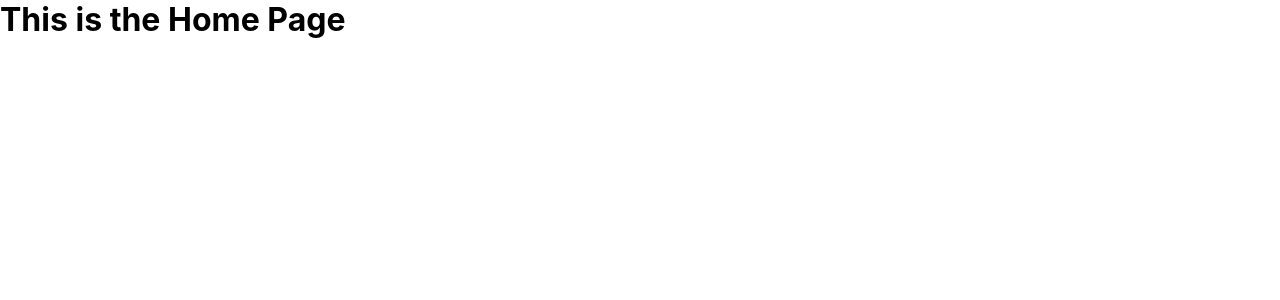
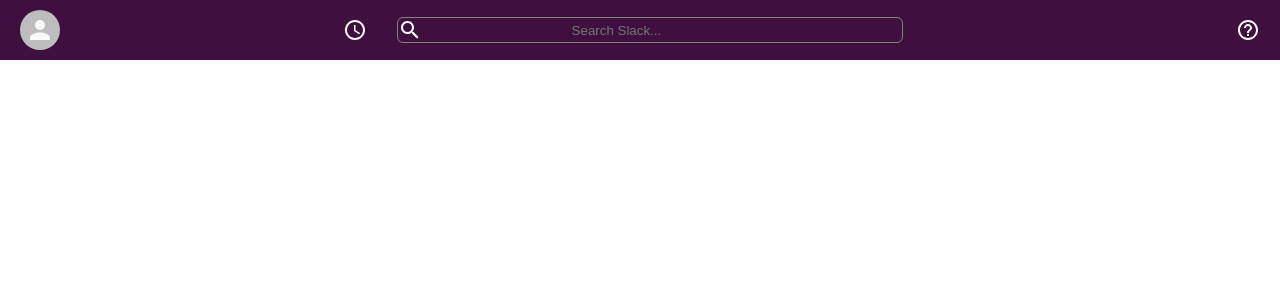
Before and after one commit to over40dev/Portfolio-React-Clone-Slack, a React (Create React App) app: page / in a window 1280 px wide. Shown: the top 300 px of the page. Built offline with nearby package versions, Linux system fonts and the light colour scheme.

Commit message:
Header Component

```diff
--- a/package.json
+++ b/package.json
@@ -13,7 +13,8 @@
     "react-dom": "^17.0.2",
     "react-redux": "^7.2.4",
     "react-router-dom": "^5.2.0",
-    "react-scripts": "4.0.3"
+    "react-scripts": "4.0.3",
+    "styled-components": "^5.3.0"
   },
   "scripts": {
     "start": "react-scripts start",
--- a/src/App.js
+++ b/src/App.js
@@ -6,6 +6,7 @@ import {
   Link
 } from "react-router-dom";
 import './App.css';
+import Header from './app/components/Header';
 
 function App() {
   return (
@@ -14,7 +15,7 @@ function App() {
       <>
         <Switch>
           <Route path="/" exact>
-           <h1>This is the Home Page</h1>
+           <Header/>
           </Route>
         </Switch>
       </>
--- /dev/null
+++ b/src/app/components/Header.js
@@ -0,0 +1,91 @@
+import React from 'react';
+import styled from 'styled-components';
+import {Avatar} from '@material-ui/core';
+import AccessTimeIcon from '@material-ui/icons/AccessTime';
+import SearchIcon from '@material-ui/icons/Search';
+import HelpOutlineIcon from '@material-ui/icons/HelpOutline';
+
+function Header() {
+  return (
+    <HeaderContainer>
+      {/* Header Left */}
+      <HeaderLeft>
+        <HeaderAvatar
+        // TODO: Add onclick
+        />
+        <AccessTimeIcon />
+      </HeaderLeft>
+      {/* Header Search */}
+      <HeaderSearch>
+        <SearchIcon />
+        <input placeholder="Search Slack..." />
+      </HeaderSearch>
+      {/* Header Right */}
+      <HeaderRight>
+        <HelpOutlineIcon/>
+      </HeaderRight>
+    </HeaderContainer>
+  );
+}
+
+export default Header;
+
+const HeaderContainer = styled.div`
+  display: flex;
+  position: fixed;
+  width: 100%;
+  align-items: center;
+  justify-content: space-between;
+  padding: 10px 0;
+  background-color: var(--brand-color);
+  color: white;
+`;
+
+const HeaderLeft = styled.div`
+  flex: 0.3;
+  display: flex;
+  align-items: center;
+  margin-left: 20px;
+
+  > .MuiSvgIcon-root {
+    margin-left: auto;
+    margin-right: 30px;
+  }
+`;
+
+const HeaderSearch = styled.div`
+  flex: 0.4;
+  display: flex;
+  opacity: 1;
+  border: 1px solid gray;
+  border-radius: 6px;
+  text-align: center;
+
+  > input {
+    background-color: transparent;
+    border: none;
+    text-align: center;
+    min-width: 30vw;
+    outline: none;
+    color: white;
+  }
+`;
+
+const HeaderAvatar = styled(Avatar)`
+  cursor: pointer;
+
+  :hover {
+    opacity: 0.8;
+  }
+`;
+
+const HeaderRight = styled.div`
+flex: 0.3;
+display: flex;
+align-items: flex-end;
+
+> .MuiSvgIcon-root {
+    margin-left: auto;
+    margin-right: 20px;
+  }
+`;
--- a/src/index.css
+++ b/src/index.css
@@ -5,7 +5,7 @@
 body {
 
   /* set CSS variables */
-  --slack-color: #3f0f40;
+  --brand-color: #3f0f40;
   overflow: hidden;
 
   margin: 0;
```
Also changed, not shown: 1 other file (tests, documents, lock files or other folders).
